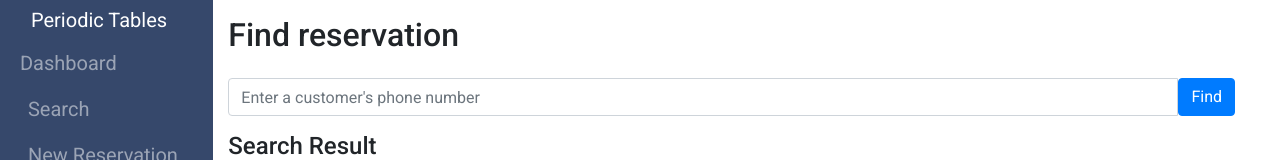
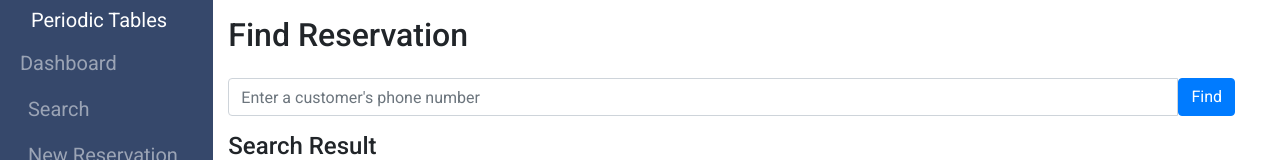
Before and after one commit to CynthiaWeaver-Jeannine/reservation-system, a React (Create React App) app in the folder front-end/: page /search in a window 1280 px wide. Shown: the top 160 px of the page. Built offline with nearby package versions, Linux system fonts and the light colour scheme; no server answers; a web font is replaced by a local one.

Commit message:
add capital letter to title

```diff
--- a/front-end/src/reservations/ReservationSearch.js
+++ b/front-end/src/reservations/ReservationSearch.js
@@ -57,7 +57,7 @@ const ReservationSearch = () => {
 		<main>
 			<div className="col form-group">
 				<div className="row d-md-flex my-3">
-					<h2>Find reservation</h2>
+					<h2>Find Reservation</h2>
 
 					<ErrorAlert error={error} />
 				</div>
```
